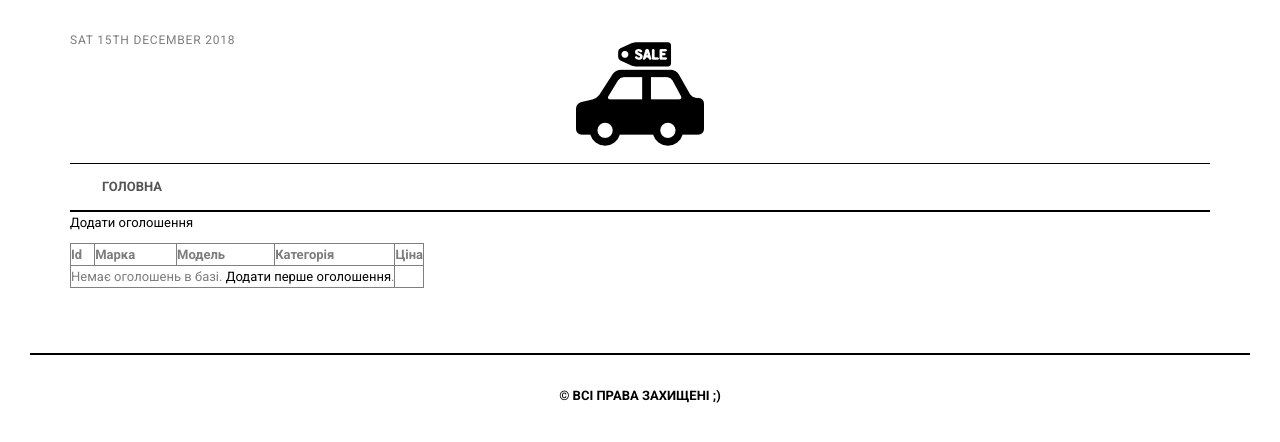
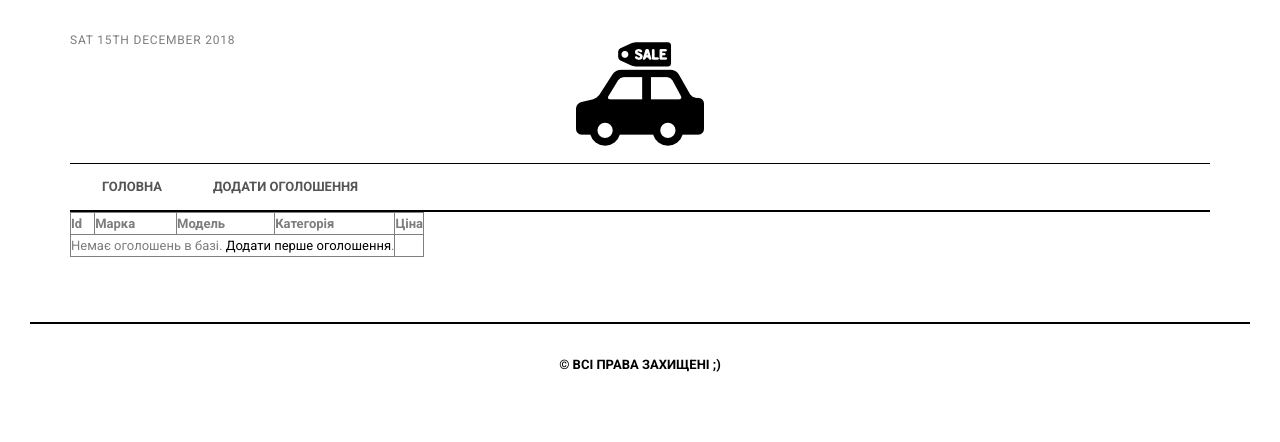
Before and after one commit to petrosernivka/car_sales, a Django app: page /advert/ in a window 1280 px wide. Shown: the top 442 px of the page. Run offline with Django 3.2, Linux system fonts and the light colour scheme; data that the repository does not hold is empty; some libraries are stand-ins or nearby versions.

Commit message:
added 'add advert' to head menu

```diff
--- a/advert/templates/advert/advert_list.html
+++ b/advert/templates/advert/advert_list.html
@@ -5,10 +5,6 @@
 
 {% block content %}
 {% csrf_token %}
-  <p>
-    <a href="{% url 'advert_add' %}">Додати оголошення</a>
-  </p>
-
   <table border="1">
     <thead>
       <tr>
--- a/templates/wrapper.html
+++ b/templates/wrapper.html
@@ -51,6 +51,7 @@
                     <div class="container">
                         <ul class="nav navbar-nav main-nav">
                             <li class="active"><a href="/">Головна</a></li>
+                            <li class="active"><a href="{% url 'advert_add' %}">Додати оголошення</a></li>
                         </ul>
                     </div>
                 </nav>
```
